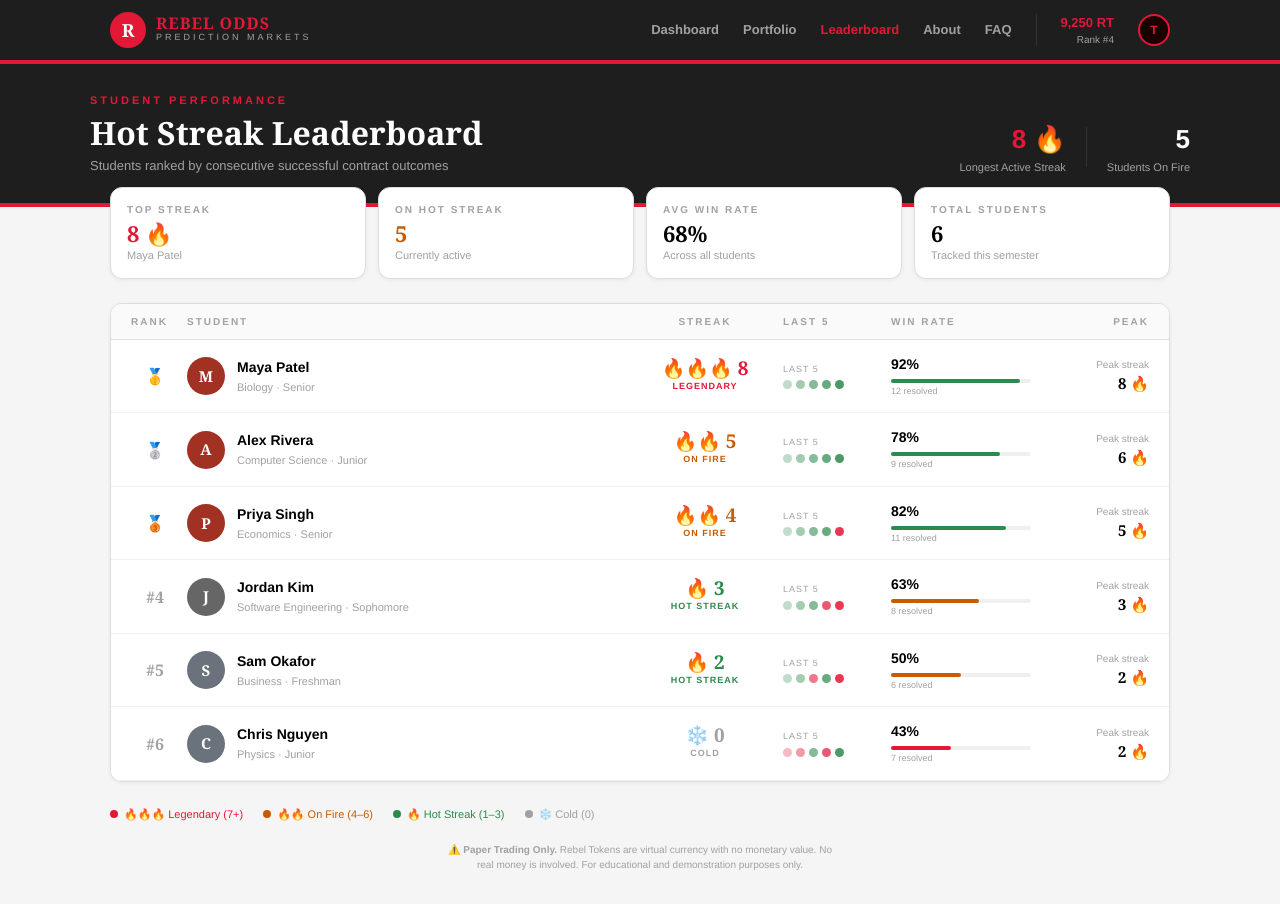
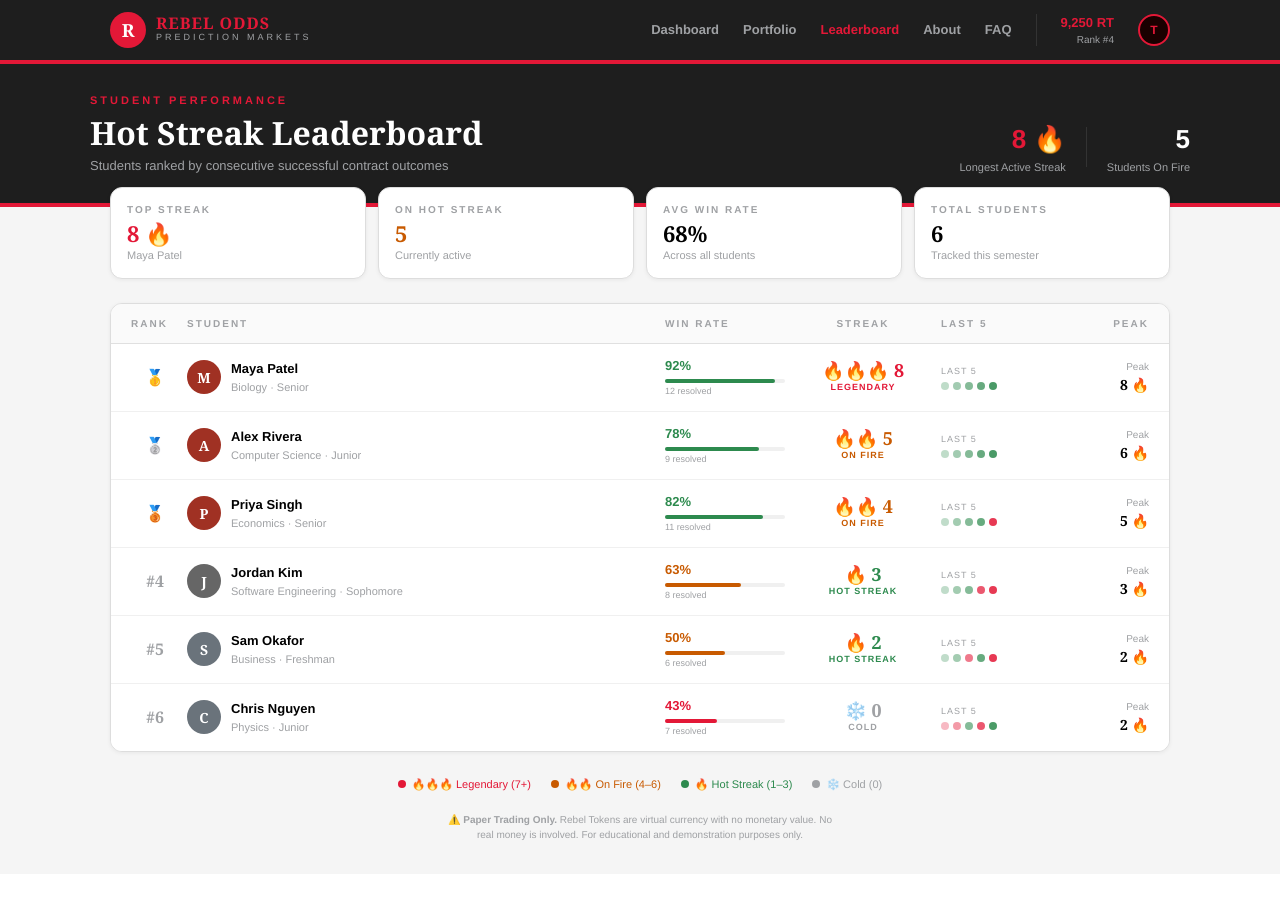
Before and after one commit to ViMaSa/rebel-odds, a Next.js app: page /leaderboard in a window 1280 px wide. After the commit the page ends 874 px from the top, so only its background shows below. Built offline with nearby package versions, Linux system fonts and the light colour scheme.

Commit message:
polished leaderboard

```diff
--- a/app/leaderboard/page.tsx
+++ b/app/leaderboard/page.tsx
@@ -21,46 +21,21 @@ interface StudentStreak {
 
 // ── Mock Data ──────────────────────────────────────────────────────────────
 const mockStudents: StudentStreak[] = [
-  {
-    id: "1", name: "Maya Patel", major: "Biology", standing: "Senior", performance_tier: "top",
-    streak: 8, recentResults: [true, true, true, true, true], totalResolved: 12, winRate: 0.92, peakStreak: 8,
-  },
-  {
-    id: "2", name: "Alex Rivera", major: "Computer Science", standing: "Junior", performance_tier: "top",
-    streak: 5, recentResults: [true, true, true, true, true], totalResolved: 9, winRate: 0.78, peakStreak: 6,
-  },
-  {
-    id: "3", name: "Priya Singh", major: "Economics", standing: "Senior", performance_tier: "top",
-    streak: 4, recentResults: [true, true, true, true, false], totalResolved: 11, winRate: 0.82, peakStreak: 5,
-  },
-  {
-    id: "4", name: "Jordan Kim", major: "Software Engineering", standing: "Sophomore", performance_tier: "average",
-    streak: 3, recentResults: [true, true, true, false, false], totalResolved: 8, winRate: 0.63, peakStreak: 3,
-  },
-  {
-    id: "5", name: "Sam Okafor", major: "Business", standing: "Freshman", performance_tier: "underdog",
-    streak: 2, recentResults: [true, true, false, true, false], totalResolved: 6, winRate: 0.50, peakStreak: 2,
-  },
-  {
-    id: "6", name: "Chris Nguyen", major: "Physics", standing: "Junior", performance_tier: "underdog",
-    streak: 0, recentResults: [false, false, true, false, true], totalResolved: 7, winRate: 0.43, peakStreak: 2,
-  },
+  { id:"1", name:"Maya Patel",   major:"Biology",              standing:"Senior",    performance_tier:"top",      streak:8, recentResults:[true,true,true,true,true],   totalResolved:12, winRate:0.92, peakStreak:8 },
+  { id:"2", name:"Alex Rivera",  major:"Computer Science",     standing:"Junior",    performance_tier:"top",      streak:5, recentResults:[true,true,true,true,true],   totalResolved:9,  winRate:0.78, peakStreak:6 },
+  { id:"3", name:"Priya Singh",  major:"Economics",            standing:"Senior",    performance_tier:"top",      streak:4, recentResults:[true,true,true,true,false],  totalResolved:11, winRate:0.82, peakStreak:5 },
+  { id:"4", name:"Jordan Kim",   major:"Software Engineering", standing:"Sophomore", performance_tier:"average",  streak:3, recentResults:[true,true,true,false,false], totalResolved:8,  winRate:0.63, peakStreak:3 },
+  { id:"5", name:"Sam Okafor",   major:"Business",             standing:"Freshman",  performance_tier:"underdog", streak:2, recentResults:[true,true,false,true,false],  totalResolved:6,  winRate:0.50, peakStreak:2 },
+  { id:"6", name:"Chris Nguyen", major:"Physics",              standing:"Junior",    performance_tier:"underdog", streak:0, recentResults:[false,false,true,false,true], totalResolved:7,  winRate:0.43, peakStreak:2 },
 ];
 
 const mockUser = { username: "trader_hawk", balance: 9250, rank: 4 };
 
 // ── Helpers ────────────────────────────────────────────────────────────────
 function tierBadge(tier: PerformanceTier) {
-  if (tier === "top")      return { bg: "#A03123", label: "Top Scholar" };
-  if (tier === "underdog") return { bg: "#6A737B", label: "Underdog" };
-  return                          { bg: "#666666", label: "Average" };
-}
-
-function streakFlame(streak: number) {
-  if (streak >= 7) return "🔥🔥🔥";
-  if (streak >= 4) return "🔥🔥";
-  if (streak >= 1) return "🔥";
-  return "❄️";
+  if (tier === "top")      return { bg: "#A03123" };
+  if (tier === "underdog") return { bg: "#6A737B" };
+  return                          { bg: "#666666" };
 }
 
 function streakColor(streak: number) {
@@ -77,32 +52,23 @@ function streakLabel(streak: number) {
   return "COLD";
 }
 
-// ── NavBar — copied exactly from dashboard.tsx ─────────────────────────────
+// ── NavBar ─────────────────────────────────────────────────────────────────
 function NavBar({ balance, rank }: { balance: number; rank: number }) {
   const [open, setOpen] = useState(false);
   const links = ["Dashboard", "Portfolio", "Leaderboard", "About", "FAQ"];
-
   const routes: Record<string, string> = {
-    Dashboard:   "/",
-    Portfolio:   "/portfolio",
-    Leaderboard: "/leaderboard",
-    About:       "/about",
-    FAQ:         "/faq",
+    Dashboard: "/", Portfolio: "/portfolio", Leaderboard: "/leaderboard", About: "/about", FAQ: "/faq",
   };
-
   return (
     <nav style={{ background: "#1e1e1e", borderBottom: "4px solid #E31837", position: "sticky", top: 0, zIndex: 50 }}>
       <div style={{ maxWidth: 1100, margin: "0 auto", padding: "0 20px", display: "flex", alignItems: "center", justifyContent: "space-between", height: 60 }}>
-        {/* Logo */}
         <div style={{ display: "flex", alignItems: "center", gap: 10, flexShrink: 0 }}>
-          <div style={{ width: 36, height: 36, borderRadius: "50%", background: "#E31837", display: "flex", alignItems: "center", justifyContent: "center", color: "#fff", fontWeight: 900, fontSize: 18, fontFamily: "Georgia,serif", flexShrink: 0 }}>R</div>
+          <div style={{ width: 36, height: 36, borderRadius: "50%", background: "#E31837", display: "flex", alignItems: "center", justifyContent: "center", color: "#fff", fontWeight: 900, fontSize: 18, fontFamily: "Georgia,serif" }}>R</div>
           <div>
             <div style={{ color: "#E31837", fontWeight: 900, fontSize: 16, fontFamily: "Georgia,serif", letterSpacing: 1, lineHeight: 1 }}>REBEL ODDS</div>
             <div style={{ color: "#9FA1A4", fontSize: 9, letterSpacing: 3, textTransform: "uppercase" }}>Prediction Markets</div>
           </div>
         </div>
-
-        {/* Desktop links */}
         <div style={{ display: "flex", alignItems: "center", gap: 24 }} className="ro-desktop-nav">
           {links.map((l) => (
             <Link key={l} href={routes[l]}
@@ -121,8 +87,6 @@ function NavBar({ balance, rank }: { balance: number; rank: number }) {
             {mockUser.username[0].toUpperCase()}
           </div>
         </div>
-
-        {/* Hamburger */}
         <button onClick={() => setOpen((o) => !o)} className="ro-hamburger"
           style={{ display: "none", background: "none", border: "none", cursor: "pointer", padding: 8, flexDirection: "column", gap: 5 }}>
           <span style={{ display: "block", width: 22, height: 2, background: open ? "#E31837" : "#fff", transition: "all .2s", transform: open ? "rotate(45deg) translate(5px,5px)" : "none" }} />
@@ -130,8 +94,6 @@ function NavBar({ balance, rank }: { balance: number; rank: number }) {
           <span style={{ display: "block", width: 22, height: 2, background: open ? "#E31837" : "#fff", transition: "all .2s", transform: open ? "rotate(-45deg) translate(5px,-5px)" : "none" }} />
         </button>
       </div>
-
-      {/* Mobile dropdown */}
       {open && (
         <div style={{ background: "#161616", borderTop: "1px solid #222", padding: "12px 20px 16px" }}>
           {links.map((l) => (
@@ -151,19 +113,15 @@ function NavBar({ balance, rank }: { balance: number; rank: number }) {
           </div>
         </div>
       )}
-
       <style>{`
         @media (max-width: 860px) { .ro-desktop-nav { gap: 14px !important; } }
-        @media (max-width: 720px) {
-          .ro-desktop-nav { display: none !important; }
-          .ro-hamburger   { display: flex !important; }
-        }
+        @media (max-width: 720px) { .ro-desktop-nav { display: none !important; } .ro-hamburger { display: flex !important; } }
       `}</style>
     </nav>
   );
 }
 
-// ── StatCard — identical to dashboard ─────────────────────────────────────
+// ── StatCard ───────────────────────────────────────────────────────────────
 function StatCard({ label, value, sub, accent }: { label: string; value: string; sub: string; accent?: string }) {
   return (
     <div style={{ background: "#fff", border: "1px solid #ddd", borderRadius: 12, padding: "14px 16px", boxShadow: "0 1px 4px rgba(0,0,0,.06)", minWidth: 0 }}>
@@ -177,13 +135,9 @@ function StatCard({ label, value, sub, accent }: { label: string; value: string;
 // ── Result Dots ────────────────────────────────────────────────────────────
 function ResultDots({ results }: { results: boolean[] }) {
   return (
-    <div style={{ display: "flex", gap: 4, alignItems: "center" }}>
+    <div style={{ display: "flex", gap: 4 }}>
       {results.map((r, i) => (
-        <div key={i} style={{
-          width: 9, height: 9, borderRadius: "50%",
-          background: r ? "#2d8a4e" : "#E31837",
-          opacity: 0.3 + (i / results.length) * 0.7,
-        }} />
+        <div key={i} style={{ width: 8, height: 8, borderRadius: "50%", background: r ? "#2d8a4e" : "#E31837", opacity: 0.3 + (i / results.length) * 0.7 }} />
       ))}
     </div>
   );
@@ -194,69 +148,81 @@ function StudentRow({ student, rank }: { student: StudentStreak; rank: number })
   const [hov, setHov] = useState(false);
   const tier = tierBadge(student.performance_tier);
   const color = streakColor(student.streak);
+  const winPct = (student.winRate * 100).toFixed(0) + "%";
+  const winColor = student.winRate >= 0.7 ? "#2d8a4e" : student.winRate >= 0.5 ? "#c85a00" : "#E31837";
 
   return (
-    <div
+    <div className="lb-row"
       onMouseEnter={() => setHov(true)}
       onMouseLeave={() => setHov(false)}
-      style={{
-        display: "grid",
-        gridTemplateColumns: "48px 1fr 140px 100px 140px 110px",
-        alignItems: "center",
-        padding: "14px 20px",
-        borderBottom: "1px solid #f0f0f0",
-        background: hov ? "#fafafa" : "#fff",
-        transition: "background .15s",
-        gap: 8,
-      }}
+      style={{ background: hov ? "#fafafa" : "#fff", transition: "background .15s" }}
     >
       {/* Rank */}
-      <div style={{ fontFamily: "Georgia,serif", fontWeight: 900, fontSize: 16, color: rank <= 3 ? "#E31837" : "#9FA1A4", textAlign: "center" }}>
-        {rank === 1 ? "🥇" : rank === 2 ? "🥈" : rank === 3 ? "🥉" : `#${rank}`}
+      <div style={{ fontFamily: "Georgia,serif", fontWeight: 900, textAlign: "center", color: rank <= 3 ? "#E31837" : "#9FA1A4" }}>
+        {/* Full: medal emoji for top 3 */}
+        <span className="lb-full" style={{ fontSize: 16 }}>
+          {rank === 1 ? "🥇" : rank === 2 ? "🥈" : rank === 3 ? "🥉" : `#${rank}`}
+        </span>
+        {/* Compact: always just the number */}
+        <span className="lb-compact" style={{ fontSize: 13 }}>#{rank}</span>
       </div>
 
-      {/* Student */}
-      <div style={{ display: "flex", alignItems: "center", gap: 12, minWidth: 0 }}>
-        <div style={{ width: 38, height: 38, borderRadius: "50%", flexShrink: 0, background: tier.bg, display: "flex", alignItems: "center", justifyContent: "center", color: "#fff", fontWeight: 900, fontSize: 15, fontFamily: "Georgia,serif" }}>
+      {/* Student name + meta */}
+      <div style={{ display: "flex", alignItems: "center", gap: 10, minWidth: 0 }}>
+        <div style={{ width: 34, height: 34, borderRadius: "50%", flexShrink: 0, background: tier.bg, display: "flex", alignItems: "center", justifyContent: "center", color: "#fff", fontWeight: 900, fontSize: 14, fontFamily: "Georgia,serif" }}>
           {student.name[0]}
         </div>
         <div style={{ minWidth: 0 }}>
-          <div style={{ fontWeight: 700, fontSize: 14, color: hov ? "#B10202" : "#000", transition: "color .2s", whiteSpace: "nowrap", overflow: "hidden", textOverflow: "ellipsis" }}>
+          <div style={{ fontWeight: 700, fontSize: 13, color: hov ? "#B10202" : "#000", transition: "color .2s", whiteSpace: "nowrap", overflow: "hidden", textOverflow: "ellipsis" }}>
             {student.name}
           </div>
-          <div style={{ fontSize: 11, color: "#9FA1A4", marginTop: 1 }}>{student.major} · {student.standing}</div>
+          {/* Full: show major + standing */}
+          <div className="lb-full" style={{ fontSize: 11, color: "#9FA1A4" }}>{student.major} · {student.standing}</div>
+          {/* Compact: just standing */}
+          <div className="lb-compact" style={{ fontSize: 10, color: "#9FA1A4" }}>{student.standing}</div>
         </div>
+      </div>
+
+      {/* Win rate */}
+      <div className="lb-col-winrate">
+        <div className="lb-full">
+          <div style={{ fontWeight: 700, fontSize: 13, color: winColor }}>{winPct}</div>
+          <div style={{ height: 4, borderRadius: 99, background: "#f0f0f0", marginTop: 4 }}>
+            <div style={{ height: "100%", width: `${student.winRate * 100}%`, borderRadius: 99, background: winColor }} />
+          </div>
+          <div style={{ fontSize: 9, color: "#9FA1A4", marginTop: 2 }}>{student.totalResolved} resolved</div>
+        </div>
+        <div className="lb-compact" style={{ fontWeight: 700, fontSize: 13, color: winColor }}>{winPct}</div>
       </div>
 
       {/* Streak */}
       <div style={{ textAlign: "center" }}>
-        <div style={{ fontFamily: "Georgia,serif", fontWeight: 900, fontSize: 19, color, lineHeight: 1 }}>
-          {streakFlame(student.streak)} {student.streak}
+        <div className="lb-full">
+          {/* whiteSpace nowrap keeps 🔥🔥🔥 8 on one line */}
+          <div style={{ fontFamily: "Georgia,serif", fontWeight: 900, fontSize: 18, color, lineHeight: 1, whiteSpace: "nowrap" }}>
+            {student.streak >= 7 ? "🔥🔥🔥" : student.streak >= 4 ? "🔥🔥" : student.streak >= 1 ? "🔥" : "❄️"} {student.streak}
+          </div>
+          <div style={{ fontSize: 9, fontWeight: 700, color, letterSpacing: 1, marginTop: 2 }}>{streakLabel(student.streak)}</div>
         </div>
-        <div style={{ fontSize: 9, fontWeight: 700, color, letterSpacing: 1, marginTop: 2 }}>
-          {streakLabel(student.streak)}
-        </div>
+        <div className="lb-compact" style={{ fontFamily: "Georgia,serif", fontWeight: 900, fontSize: 15, color, whiteSpace: "nowrap" }}>{student.streak}</div>
       </div>
 
       {/* Last 5 */}
-      <div>
-        <div style={{ fontSize: 9, color: "#9FA1A4", marginBottom: 4, textTransform: "uppercase", letterSpacing: 1 }}>Last 5</div>
-        <ResultDots results={student.recentResults} />
-      </div>
-
-      {/* Win rate */}
-      <div>
-        <div style={{ fontWeight: 700, fontSize: 14, color: "#000" }}>{(student.winRate * 100).toFixed(0)}%</div>
-        <div style={{ height: 4, borderRadius: 99, background: "#f0f0f0", marginTop: 4 }}>
-          <div style={{ height: "100%", width: `${student.winRate * 100}%`, borderRadius: 99, background: student.winRate >= 0.7 ? "#2d8a4e" : student.winRate >= 0.5 ? "#c85a00" : "#E31837", transition: "width .5s" }} />
+      <div className="lb-col-last5">
+        <div className="lb-full">
+          <div style={{ fontSize: 9, color: "#9FA1A4", marginBottom: 4, textTransform: "uppercase", letterSpacing: 1 }}>Last 5</div>
+          <ResultDots results={student.recentResults} />
         </div>
-        <div style={{ fontSize: 9, color: "#9FA1A4", marginTop: 2 }}>{student.totalResolved} resolved</div>
+        <div className="lb-compact"><ResultDots results={student.recentResults} /></div>
       </div>
 
       {/* Peak */}
-      <div style={{ textAlign: "right" }}>
-        <div style={{ fontSize: 10, color: "#9FA1A4" }}>Peak streak</div>
-        <div style={{ fontFamily: "Georgia,serif", fontWeight: 700, fontSize: 15, color: "#000" }}>{student.peakStreak} 🔥</div>
+      <div className="lb-col-peak" style={{ textAlign: "right" }}>
+        <div className="lb-full">
+          <div style={{ fontSize: 10, color: "#9FA1A4" }}>Peak</div>
+          <div style={{ fontFamily: "Georgia,serif", fontWeight: 700, fontSize: 14, color: "#000" }}>{student.peakStreak} 🔥</div>
+        </div>
+        <div className="lb-compact" style={{ fontFamily: "Georgia,serif", fontWeight: 700, fontSize: 13, color: "#000" }}>{student.peakStreak}</div>
       </div>
     </div>
   );
@@ -267,7 +233,6 @@ export default function LeaderboardPage() {
   const ranked = [...mockStudents].sort((a, b) =>
     b.streak !== a.streak ? b.streak - a.streak : b.winRate - a.winRate
   );
-
   const topStreak = ranked[0];
   const onFire = ranked.filter((s) => s.streak >= 1).length;
   const avgWinRate = mockStudents.reduce((s, r) => s + r.winRate, 0) / mockStudents.length;
@@ -300,25 +265,53 @@ export default function LeaderboardPage() {
 
       <div style={{ maxWidth: 1100, margin: "0 auto", padding: "0 20px" }}>
         <style>{`
-          .lb-stats { grid-template-columns: repeat(4, 1fr); }
-          @media (max-width: 700px) { .lb-stats { grid-template-columns: repeat(2, 1fr); } }
-          @media (max-width: 380px) { .lb-stats { grid-template-columns: 1fr; } }
+          /* Stat grid */
+          .lb-stats { grid-template-columns: repeat(4,1fr); }
+          @media (max-width:700px) { .lb-stats { grid-template-columns: repeat(2,1fr); } }
+          @media (max-width:380px) { .lb-stats { grid-template-columns: 1fr; } }
+
+          /* Table — 6 cols */
+          .lb-thead, .lb-row {
+            display: grid;
+            grid-template-columns: 48px 1fr 120px 140px 120px 80px;
+            gap: 8px;
+            padding: 12px 20px;
+          }
           .lb-thead {
-            display: grid;
-            grid-template-columns: 48px 1fr 140px 100px 140px 110px;
-            gap: 8px; padding: 10px 20px;
             font-size: 10px; font-weight: 700; letter-spacing: 2px;
             text-transform: uppercase; color: #9FA1A4;
             border-bottom: 1px solid #e0e0e0; background: #fafafa;
           }
-          @media (max-width: 700px) { .lb-thead { display: none; } }
+          .lb-row { border-bottom: 1px solid #f0f0f0; align-items: center; }
+          .lb-row:last-child { border-bottom: none; }
+
+          /* Full vs compact content visibility */
+          .lb-full    { display: block; }
+          .lb-compact { display: none;  }
+
+          /* ≤ 700px: switch to compact content — numbers only, no bar, no sub-labels */
+          @media (max-width: 700px) {
+            .lb-thead, .lb-row {
+              grid-template-columns: 36px 1fr 70px 60px 60px 52px;
+              gap: 6px;
+              padding: 10px 12px;
+            }
+            .lb-full    { display: none;  }
+            .lb-compact { display: block; }
+          }
+
+          /* ≤ 480px: drop last5 + peak, keep winrate + streak → 4-col */
+          @media (max-width: 480px) {
+            .lb-thead, .lb-row { grid-template-columns: 32px 1fr 56px 60px; }
+            .lb-col-last5, .lb-col-peak { display: none; }
+          }
         `}</style>
 
         {/* Stat cards */}
         <div className="lb-stats" style={{ display: "grid", gap: 12, marginTop: -20, marginBottom: 24 }}>
-          <StatCard label="Top Streak"    value={`${topStreak?.streak ?? 0} 🔥`}         sub={topStreak?.name ?? "—"}       accent="#E31837" />
-          <StatCard label="On Hot Streak" value={`${onFire}`}                              sub="Currently active"             accent="#c85a00" />
-          <StatCard label="Avg Win Rate"  value={`${(avgWinRate * 100).toFixed(0)}%`}      sub="Across all students" />
+          <StatCard label="Top Streak"     value={`${topStreak?.streak ?? 0} 🔥`}        sub={topStreak?.name ?? "—"}  accent="#E31837" />
+          <StatCard label="On Hot Streak"  value={`${onFire}`}                             sub="Currently active"        accent="#c85a00" />
+          <StatCard label="Avg Win Rate"   value={`${(avgWinRate * 100).toFixed(0)}%`}     sub="Across all students" />
           <StatCard label="Total Students" value={`${mockStudents.length}`}                sub="Tracked this semester" />
         </div>
 
@@ -327,18 +320,16 @@ export default function LeaderboardPage() {
           <div className="lb-thead">
             <span>Rank</span>
             <span>Student</span>
+            <span className="lb-col-winrate">Win Rate</span>
             <span style={{ textAlign: "center" }}>Streak</span>
-            <span>Last 5</span>
-            <span>Win Rate</span>
-            <span style={{ textAlign: "right" }}>Peak</span>
+            <span className="lb-col-last5">Last 5</span>
+            <span className="lb-col-peak" style={{ textAlign: "right" }}>Peak</span>
           </div>
-          {ranked.map((student, i) => (
-            <StudentRow key={student.id} student={student} rank={i + 1} />
-          ))}
+          {ranked.map((s, i) => <StudentRow key={s.id} student={s} rank={i + 1} />)}
         </div>
 
         {/* Legend */}
-        <div style={{ display: "flex", gap: 20, flexWrap: "wrap", marginBottom: 20 }}>
+        <div style={{ display: "flex", gap: 20, flexWrap: "wrap", marginBottom: 20, justifyContent: "center" }}>
           {[
             { color: "#E31837", label: "🔥🔥🔥 Legendary (7+)" },
             { color: "#c85a00", label: "🔥🔥 On Fire (4–6)" },
```
